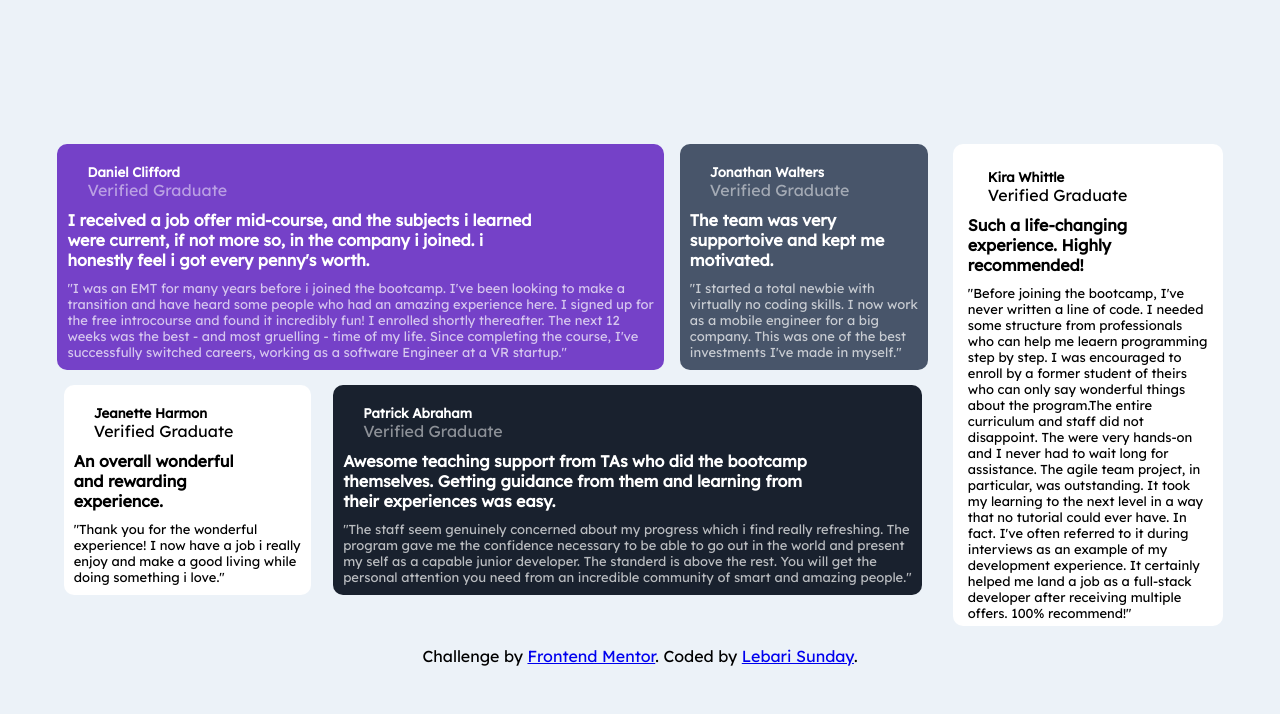
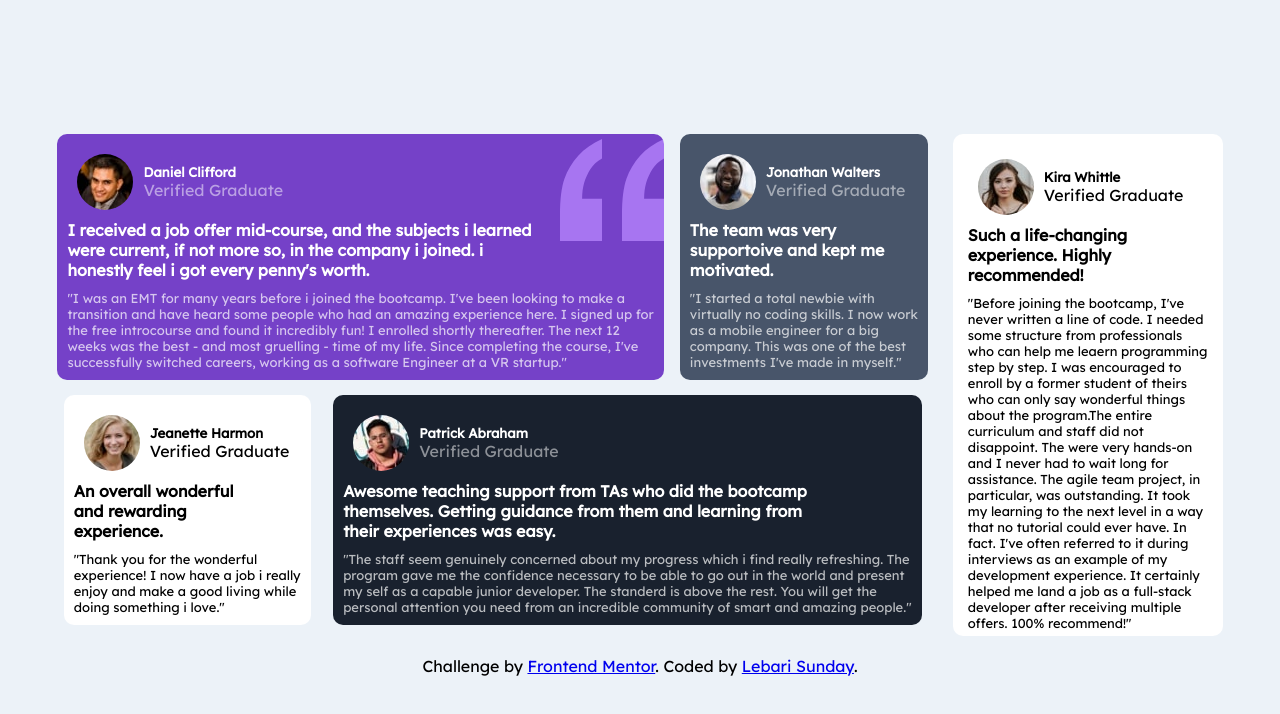
Before and after one commit to lebarisunday80/Testimonial-grid-section, a plain HTML site: page index.html in a window 1280 px wide. Drawn offline with Linux system fonts and the light colour scheme.

Commit message:
newcommit

```diff
--- a/index.html
+++ b/index.html
@@ -17,7 +17,7 @@
                 <div class="card-1">
                          <div class="daniel-card">
                              <div class="testifier">
-                                <img src="/Assets/image-daniel.jpg" alt="">
+                                <img src="/Assets/images/image-daniel.jpg" alt="">
                                    <div class="text">
                                        <h5>Daniel Clifford</h5>
                                        <p>Verified Graduate</p>
@@ -37,7 +37,7 @@
                          </div>
                          <div class="jonathan-card">
                             <div class="testifier">
-                                <img src="/Assets/image-jonathan.jpg" alt="">
+                                <img src="Assets/images/image-jonathan.jpg" alt="">
                                    <div class="text">
                                        <h5>Jonathan Walters</h5>
                                        <p>Verified Graduate</p>
@@ -54,7 +54,7 @@
                 <div class="card-2">
                          <div class="jeanette-card">
                             <div class="testifier">
-                                <img src="/Assets/image-jeanette.jpg" alt="">
+                                <img src="/Assets/images/image-jeanette.jpg" alt="">
                                    <div class="text-1">
                                        <h5>Jeanette Harmon</h5>
                                        <p>Verified Graduate</p>
@@ -68,7 +68,7 @@
                          </div>
                          <div class="patrick-card">
                             <div class="testifier">
-                                <img src="/Assets/image-patrick.jpg" alt="">
+                                <img src="/Assets/images/image-patrick.jpg" alt="">
                                    <div class="text">
                                        <h5>Patrick Abraham</h5>
                                        <p>Verified Graduate</p>
@@ -92,7 +92,7 @@
         <div class="container-2">
                      <div class="kira-card">
                         <div class="testifier">
-                            <img src="/Assets/image-kira.jpg" alt="">
+                            <img src="/Assets/images/image-kira.jpg" alt="">
                                <div class="text-1">
                                    <h5>Kira Whittle</h5>
                                    <p>Verified Graduate</p>
--- a/styles.css
+++ b/styles.css
@@ -33,7 +33,7 @@ body{
 
 }
 .daniel-card{
-    background-image: url(/Assets/bg-pattern-quotation.svg);
+    background-image: url(/Assets/images/bg-pattern-quotation.svg);
     background-position:right top 5px;
     top: 0px;
     background-repeat: no-repeat;
```
